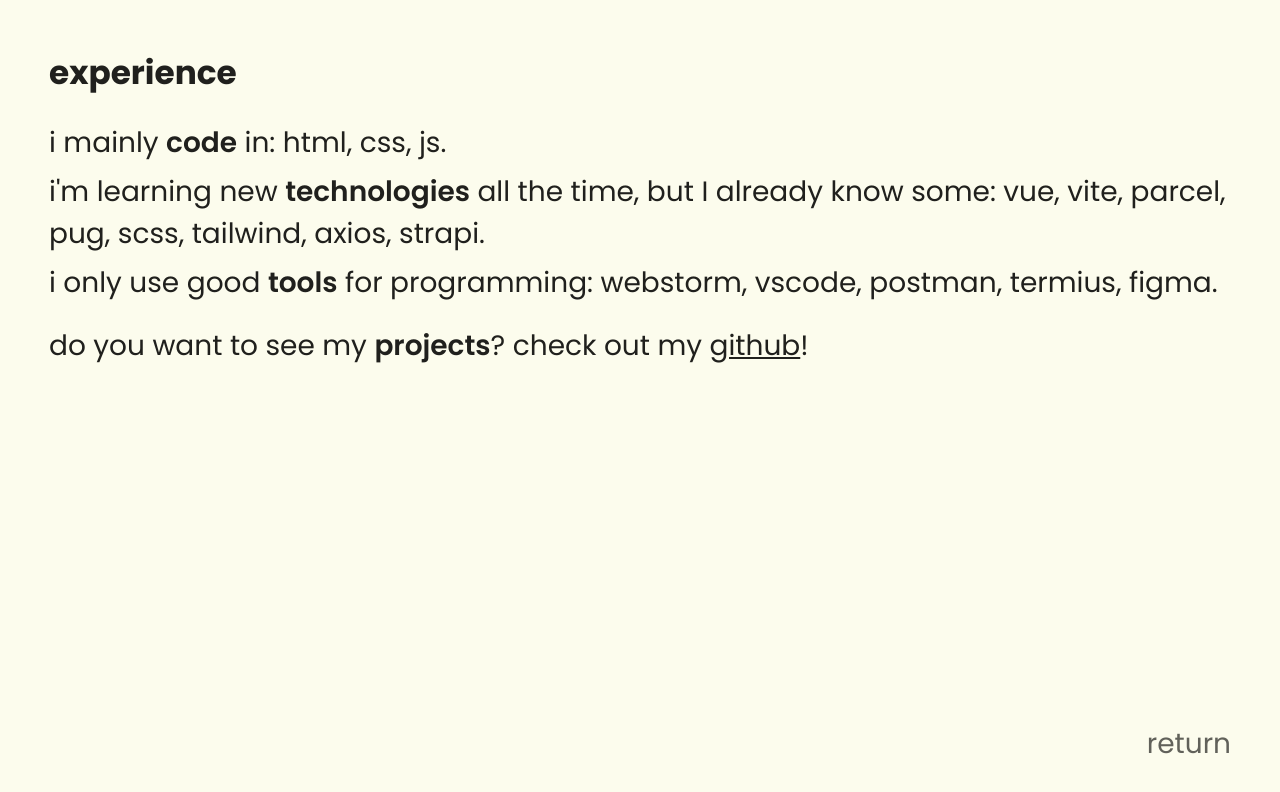
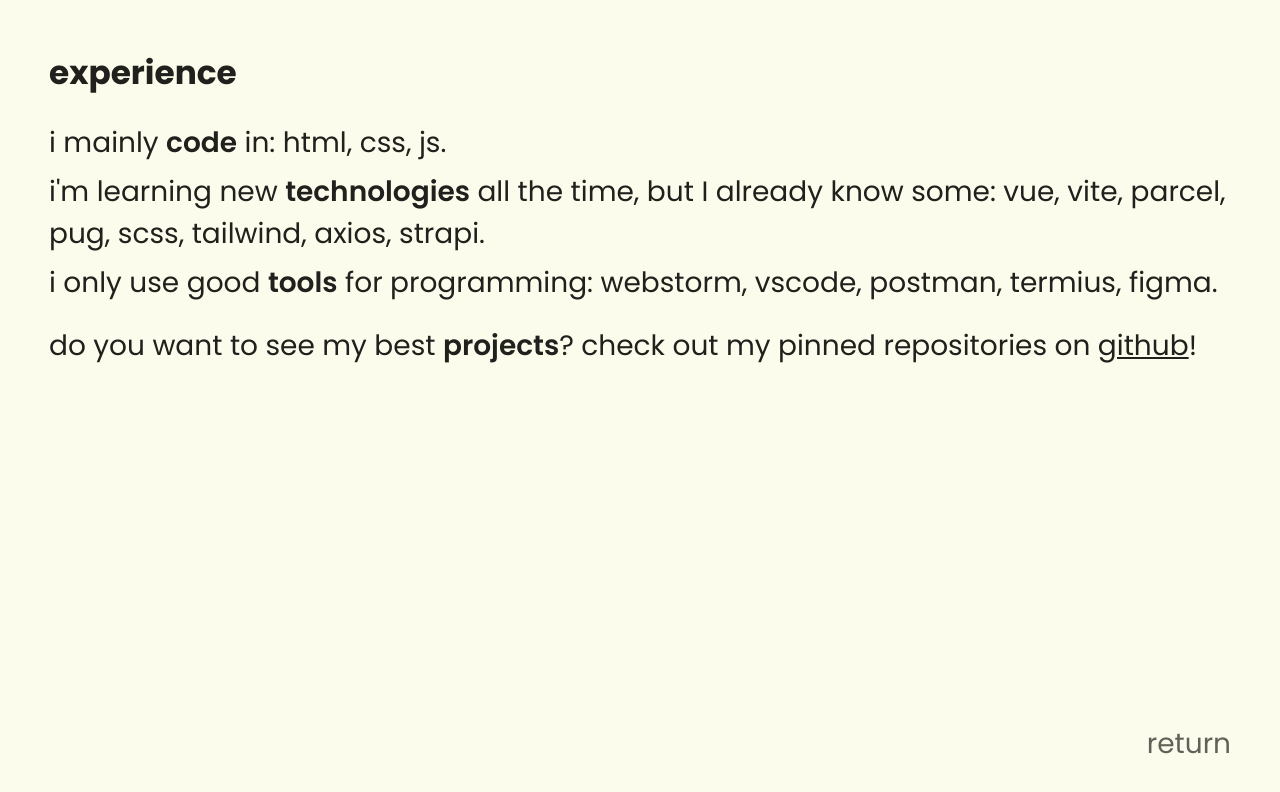
Before and after one commit to themixhelp/themixhelp.ovh, a Vue app: page /experience in a window 1280 px wide. Shown: the top 792 px of the page. Built offline with nearby package versions, Linux system fonts and the light colour scheme.

Commit message:
change description in Experience.vue

```diff
--- a/src/views/Experience.vue
+++ b/src/views/Experience.vue
@@ -15,7 +15,7 @@
 		</article>
 
 		<article>
-			<p>do you want to see my <strong>projects</strong>? check out my <a href="https://github.com/themixhelp">github</a>!</p>
+			<p>do you want to see my best <strong>projects</strong>? check out my pinned repositories on <a href="https://github.com/themixhelp">github</a>!</p>
 		</article>
 
 		<ReturnButton />
```
